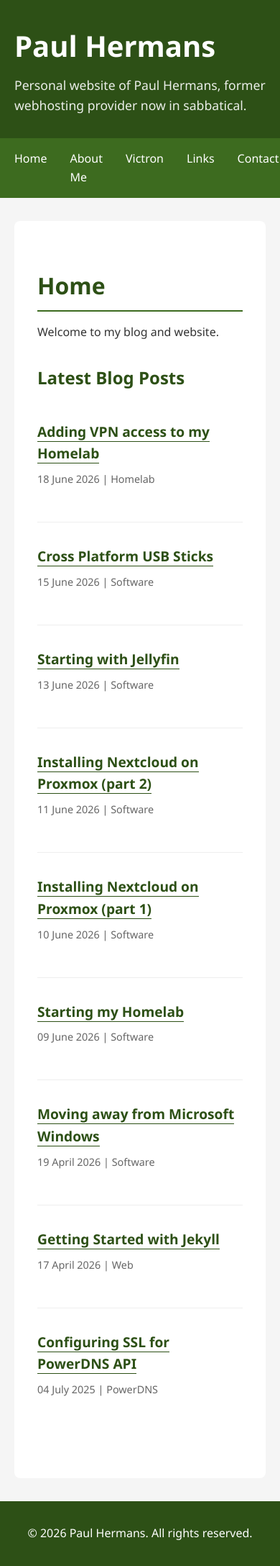
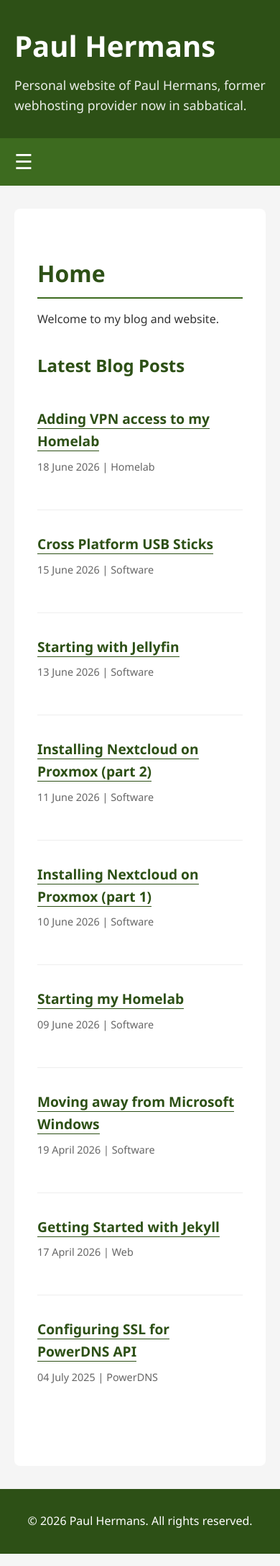
Before and after one commit to paulhermanseu/paulhermans.eu, a Jekyll site: the page built from index.md, in a window 390 px wide. Shown: the whole page at 72% size. Built offline with Jekyll 4.4.1, drawn with Linux system fonts in a browser that asks for light colours.

Commit message:
Implement responsive navigation menu
Added responsive navigation menu with toggle button.

```diff
--- a/_layouts/default.html
+++ b/_layouts/default.html
@@ -265,6 +265,63 @@
         .copy-button:hover {
             background-color: #2d5016;
         }
+
+        nav .container {
+            display: flex;
+            justify-content: space-between;
+            align-items: center;
+        }
+
+        .menu-toggle {
+            display: none;
+            background: none;
+            border: none;
+            color: white;
+            font-size: 1.8rem;
+            cursor: pointer;
+        }
+
+        .nav-menu {
+            list-style: none;
+            display: flex;
+            gap: 2rem;
+        }
+
+        @media (max-width: 768px) {
+
+            .menu-toggle {
+                display: block;
+            }
+
+            .nav-menu {
+                display: none;
+                flex-direction: column;
+                gap: 0;
+                position: absolute;
+                left: 0;
+                right: 0;
+                top: 100%;
+                background: #3d6b1f;
+                z-index: 1000;
+            }
+
+            nav {
+                position: relative;
+            }
+
+            .nav-menu.show {
+                display: flex;
+            }
+
+            .nav-menu li {
+                border-top: 1px solid rgba(255,255,255,.15);
+            }
+
+            .nav-menu a {
+                display: block;
+                padding: 1rem 20px;
+            }
+        }
     </style>
     <script data-goatcounter="https://paulhermans.goatcounter.com/count"
         async src="//gc.zgo.at/count.js"></script>
@@ -279,7 +336,9 @@
 
     <nav>
         <div class="container">
-            <ul>
+            <button class="menu-toggle" aria-label="Toggle menu">☰</button>
+
+            <ul class="nav-menu">
                 <li><a href="/">Home</a></li>
                 <li><a href="/about.html">About Me</a></li>
                 <li><a href="/victron-home-battery-system.html">Victron</a></li>
```
Also changed, not shown: other parts of _layouts/default.html (+8 -0 lines).
